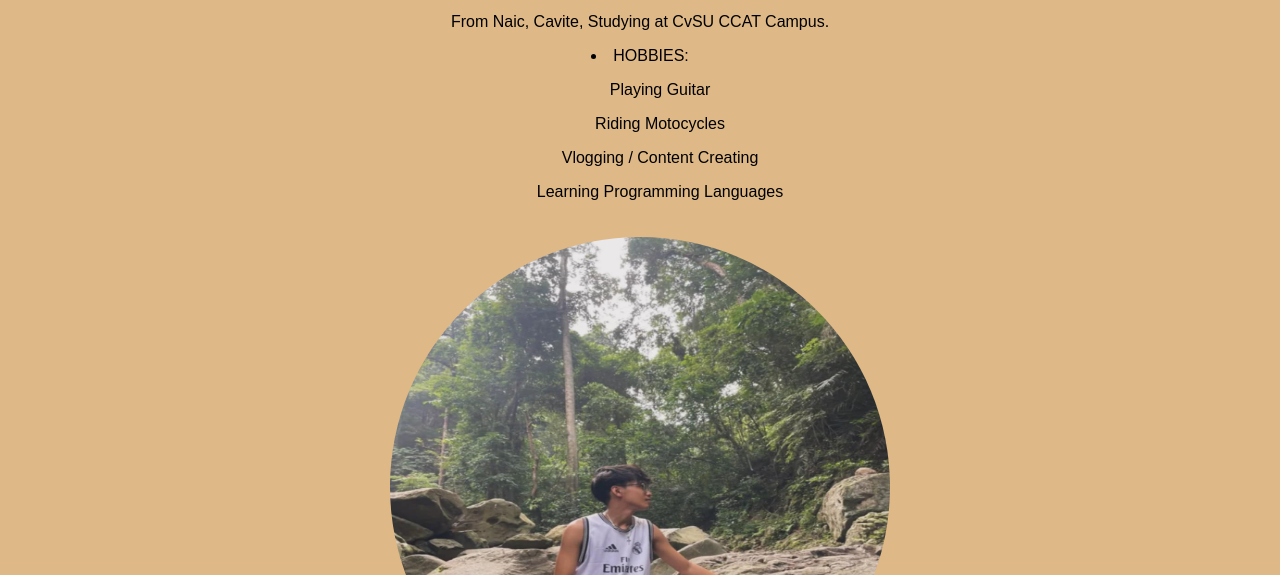
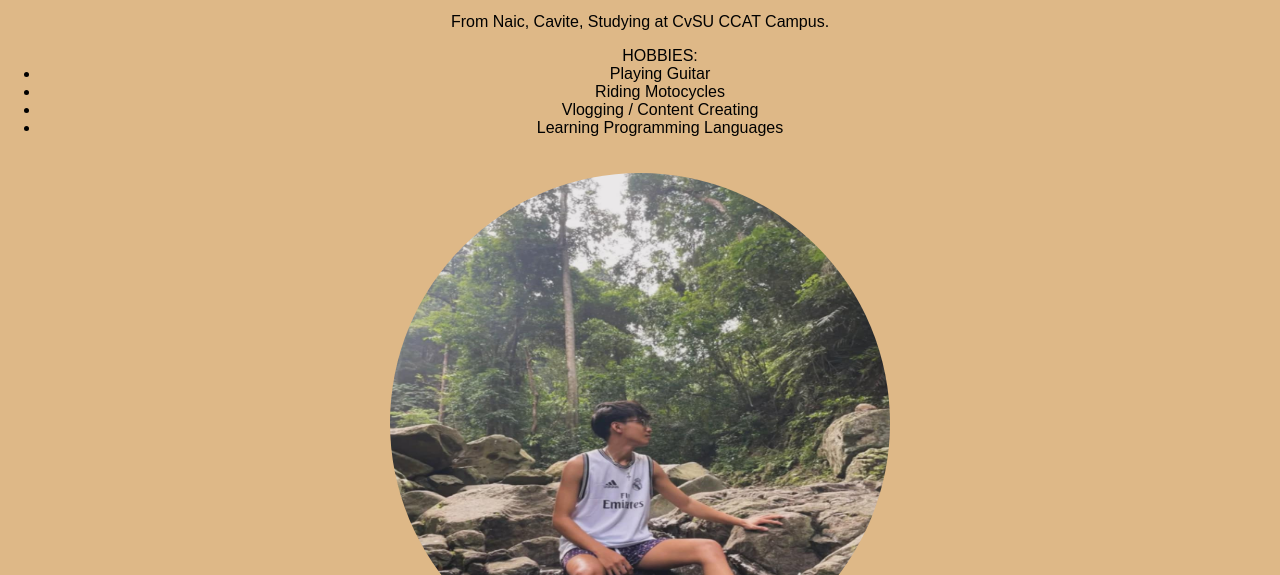
Before and after one commit to azi1408/Cortes-Personal-Portfolio, a plain HTML site: page index.html in a window 1280 px wide. Shown: the part 225-800 px from the top of the page. Drawn offline with Linux system fonts and the light colour scheme.

Commit message:
Update index.html

```diff
--- a/index.html
+++ b/index.html
@@ -93,12 +93,12 @@
         <h1 class="hober">Welcome to My Website</h1>
         <p class="hoberp">Hi, I'm Arfel Cortes. A 21 year old student taking BS INFORMATION TECHNOLOGY.</p>
         <p class="hoberp">From Naic, Cavite, Studying at CvSU CCAT Campus.</p>
-        <li>HOBBIES:
-            <ul class="hoberp">Playing Guitar</ul>
-            <ul class="hoberp">Riding Motocycles </ul>
-            <ul class="hoberp">Vlogging / Content Creating</ul>
-            <ul class="hoberp">Learning Programming Languages</ul>
-        </li>
+        <ul>HOBBIES:
+            <li class="hoberp">Playing Guitar</li>
+            <li class="hoberp">Riding Motocycles </li>
+            <li class="hoberp">Vlogging / Content Creating</li>
+            <li class="hoberp">Learning Programming Languages</li>
+        </ul>
         <img src="profile.jfif" alt="My Picture">
     </div>
 
```
